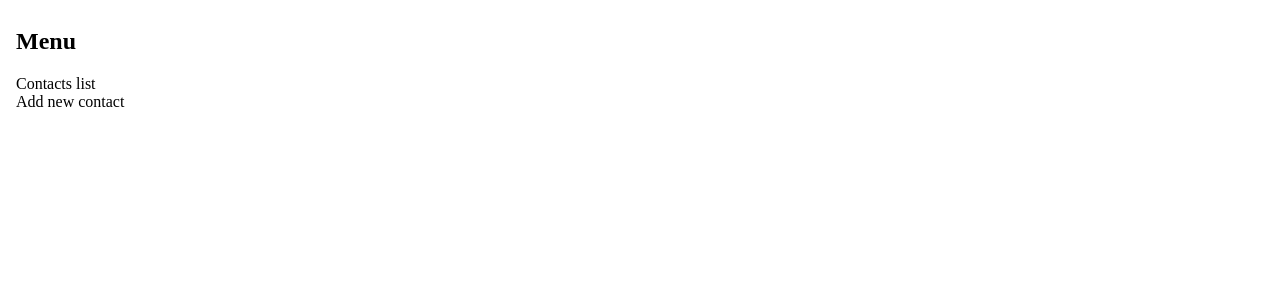
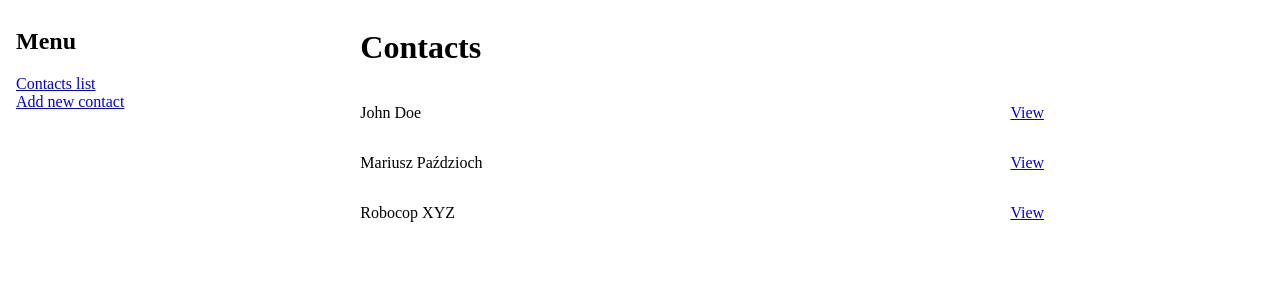
Before and after one commit to whiteeagle44/angular-address-book, an Angular app: page / in a window 1280 px wide. Shown: the top 300 px of the page. Built offline with nearby package versions, Linux system fonts and the light colour scheme.

Commit message:
add routing, contacts list, contact service

```diff
--- a/src/app/app-routing.module.ts
+++ b/src/app/app-routing.module.ts
@@ -1,7 +1,12 @@
 import { NgModule } from '@angular/core';
 import { RouterModule, Routes } from '@angular/router';
+import { ContactsListComponent } from './layout/contacts-list/contacts-list.component';
+import { AddContactComponent } from './layout/add-contact/add-contact.component';
 
-const routes: Routes = [];
+const routes: Routes = [
+  { path: '', component: ContactsListComponent },
+  { path: 'contacts/add', component: AddContactComponent }
+];
 
 @NgModule({
   imports: [RouterModule.forRoot(routes)],
--- /dev/null
+++ b/src/app/contacts/contact.service.ts
@@ -0,0 +1,29 @@
+import { Injectable } from '@angular/core';
+import { Observable, map, of } from 'rxjs';
+import { CONTACTS } from './mock-contacts';
+
+export interface Contact {
+  id: number,
+  firstName: string,
+  lastName: string,
+  street: string,
+  city: string
+}
+
+@Injectable({
+  providedIn: 'root'
+})
+export class ContactService {
+  private contacts$: Observable<Contact[]> = of(CONTACTS)
+
+  constructor() { }
+
+  public getContacts(): Observable<Contact[]> {
+    return this.contacts$
+  }
+
+  public getContactById(id: number): Observable<Contact | undefined> {
+    return this.contacts$.pipe(
+      map((contacts: Contact[]) => contacts.find(contact => contact.id === id)))
+  }
+}
--- /dev/null
+++ b/src/app/contacts/mock-contacts.ts
@@ -0,0 +1,25 @@
+import { Contact } from './contact.service';
+
+export const CONTACTS: Contact[] = [
+    {
+        id: 1,
+        firstName: "John",
+        lastName: "Doe",
+        street: "Marszałkowska 128/133",
+        city: "01-234 Warszawa"
+    },
+    {
+        id: 2,
+        firstName: "Mariusz",
+        lastName: "Paździoch",
+        street: "Długa 24",
+        city: "01-234 Miasteczkowo"
+    },
+    {
+        id: 3,
+        firstName: "Robocop",
+        lastName: "XYZ",
+        street: "0x1234",
+        city: "Computer Memory"
+    }
+];
--- /dev/null
+++ b/src/app/layout/add-contact/add-contact.component.html
@@ -0,0 +1,4 @@
+<p>add-contact works!</p>
+<!-- <form [formGroup]="userForm" (ngSubmit)="submit($event)">
+
+</form> -->
--- /dev/null
+++ b/src/app/layout/add-contact/add-contact.component.ts
@@ -0,0 +1,16 @@
+import { Component } from '@angular/core';
+import { FormBuilder, Validators } from '@angular/forms';
+
+@Component({
+  selector: 'app-add-contact',
+  templateUrl: './add-contact.component.html',
+  styleUrls: ['./add-contact.component.css']
+})
+export class AddContactComponent {
+  constructor(private formBuilder: FormBuilder) { }
+
+  userForm = this.formBuilder.group({
+    username: ['Username', Validators.required],
+    password: ['', Validators.required],
+  })
+}
--- /dev/null
+++ b/src/app/layout/contacts-list/contacts-list.component.css
@@ -0,0 +1,10 @@
+:host {
+    width: 60%;
+}
+
+.contact {
+    display: flex;
+    flex-direction: row;
+    align-items: center;
+    justify-content: space-between;
+}
--- /dev/null
+++ b/src/app/layout/contacts-list/contacts-list.component.html
@@ -0,0 +1,7 @@
+<h1>Contacts </h1>
+<div *ngFor="let contact of contacts | async">
+    <div class="contact">
+        <p>{{contact.firstName}} {{contact.lastName}}</p>
+        <a routerLink="/contacts/{{contact.id}}">View</a>
+    </div>
+</div>
--- /dev/null
+++ b/src/app/layout/contacts-list/contacts-list.component.ts
@@ -0,0 +1,14 @@
+import { Component } from '@angular/core';
+import { Observable } from 'rxjs';
+import { Contact, ContactService } from 'src/app/contacts/contact.service';
+
+@Component({
+  selector: 'app-contacts-list',
+  templateUrl: './contacts-list.component.html',
+  styleUrls: ['./contacts-list.component.css']
+})
+export class ContactsListComponent {
+  contacts: Observable<Contact[]> = this.contactService.getContacts()
+
+  constructor(private contactService: ContactService) { }
+}
--- a/src/app/layout/layout.module.ts
+++ b/src/app/layout/layout.module.ts
@@ -2,9 +2,11 @@ import { NgModule } from '@angular/core';
 import { CommonModule } from '@angular/common';
 import { RouterModule } from '@angular/router';
 import { MenuComponent } from './menu/menu.component';
+import { ContactsListComponent } from './contacts-list/contacts-list.component';
+import { AddContactComponent } from './add-contact/add-contact.component';
 
 @NgModule({
-  declarations: [MenuComponent],
+  declarations: [MenuComponent, ContactsListComponent, AddContactComponent],
   imports: [CommonModule, RouterModule],
   exports: [MenuComponent],
 })
--- a/src/app/layout/menu/menu.component.html
+++ b/src/app/layout/menu/menu.component.html
@@ -1,5 +1,5 @@
 <h2>Menu</h2>
 <ul>
-  <li><a>Contacts list</a></li>
-  <li><a>Add new contact</a></li>
+  <li><a routerLink="/">Contacts list</a></li>
+  <li><a routerLink="/contacts/add">Add new contact</a></li>
 </ul>
```
Also changed, not shown: src/app/layout/add-contact/add-contact.component.css (added).
